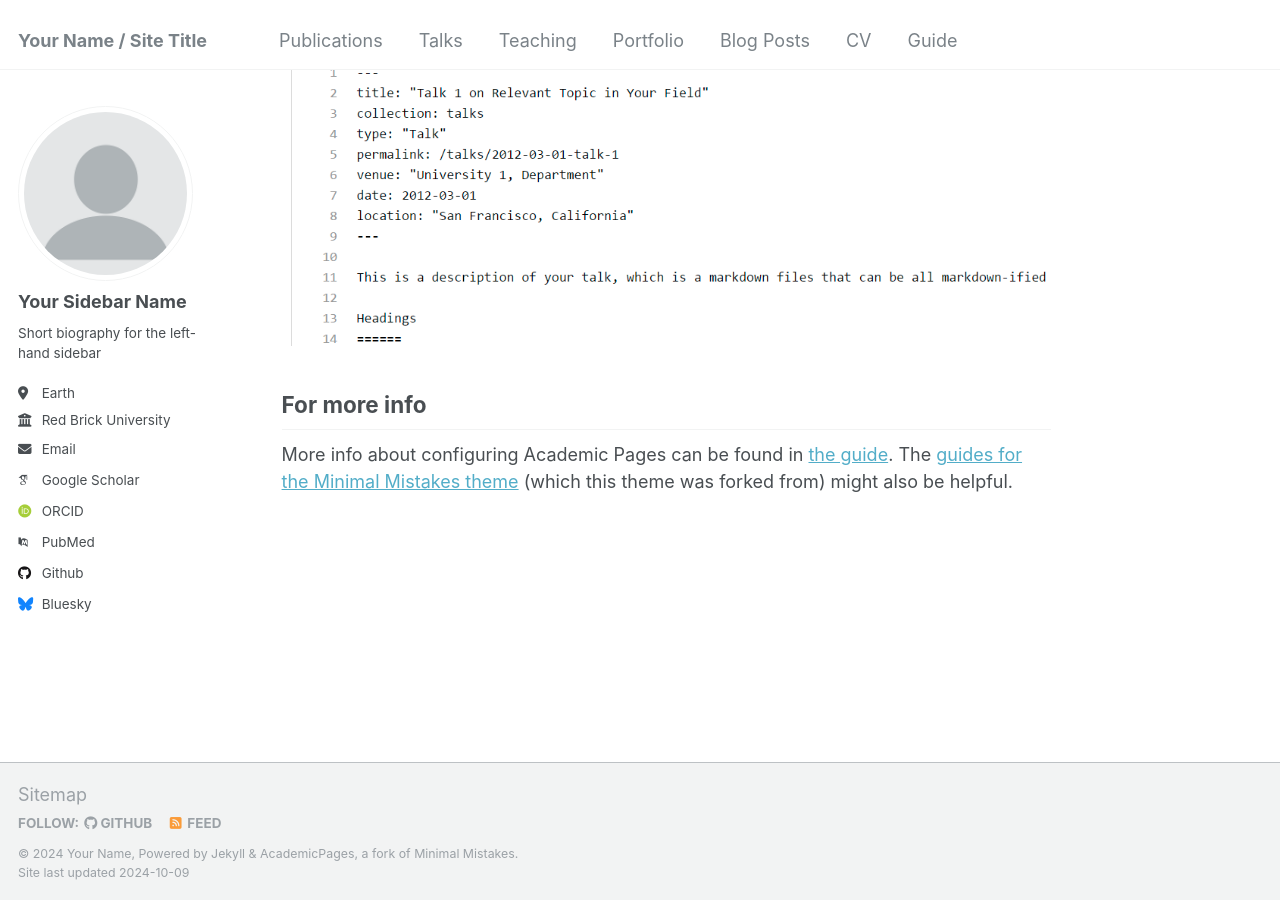
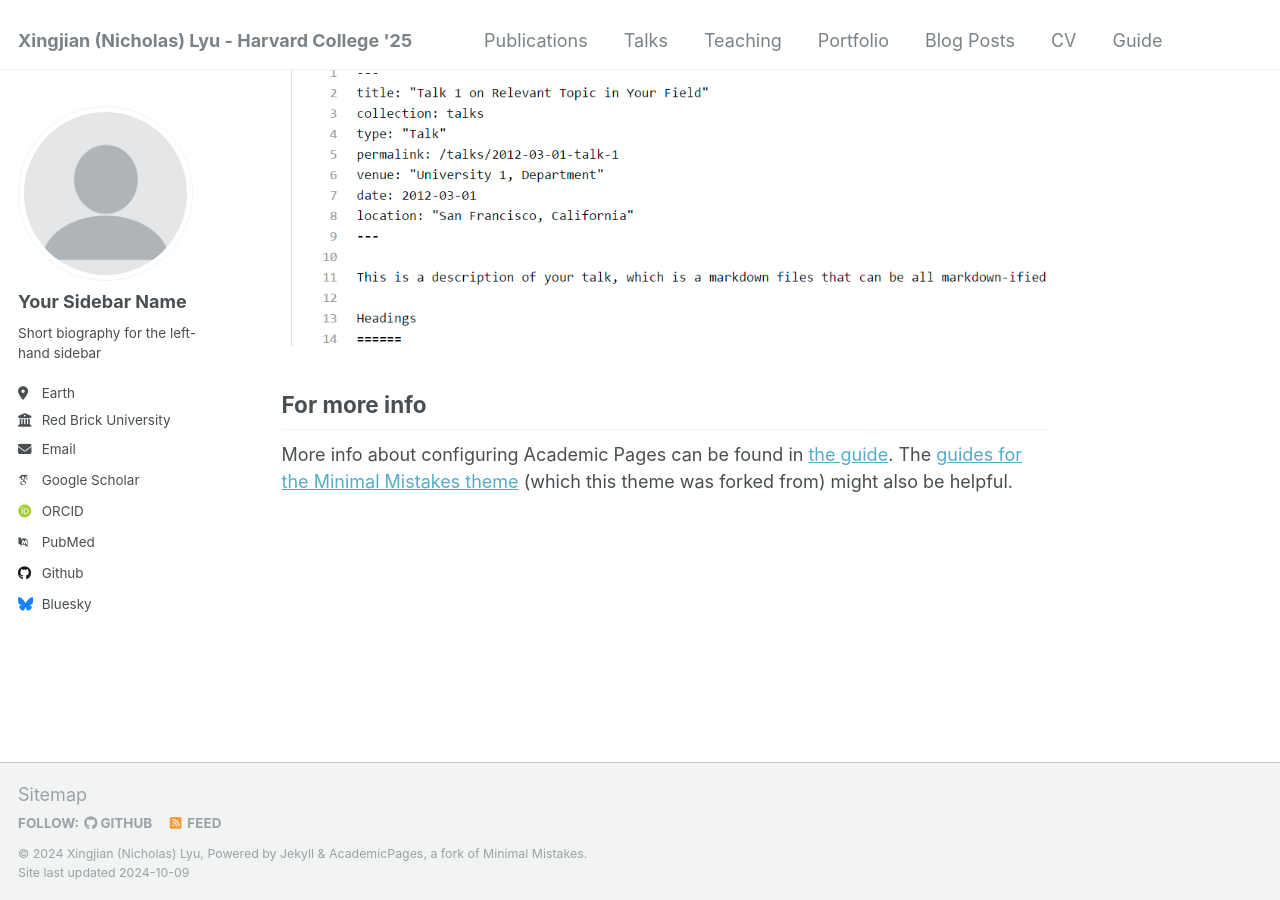
Before and after one commit to nlyu1/nlyu1.github.io, a Jekyll site: the page built from _pages/about.md, in a window 1280 px wide and 900 px high, scrolled down 2643 px. Built offline with Jekyll 4.4.1, drawn with Linux system fonts in a browser that asks for light colours; some web fonts are replaced.

Commit message:
Update _config.yml

```diff
--- a/_config.yml
+++ b/_config.yml
@@ -8,13 +8,13 @@
 
 # Basic Site Settings
 locale                   : "en-US"
-title                    : "Your Name / Site Title"
+title                    : "Xingjian (Nicholas) Lyu - Harvard College '25"
 title_separator          : "-"
-name                     : &name "Your Name"
-description              : &description "personal description"
-url                      : https://academicpages.github.io # the base hostname & protocol for your site e.g. "https://mmistakes.github.io"
+name                     : &name "Xingjian (Nicholas) Lyu"
+description              : &description "Hi, this is Nicholas."
+url                      : https://nlyu1.github.io/ # the base hostname & protocol for your site e.g. "https://mmistakes.github.io"
 baseurl                  : "" # the subpath of your site, e.g. "/blog"
-repository               : "academicpages/academicpages.github.io"
+repository               : "nlyu1/nlyu1.github.io"
 
 # Site Author - The following control what appear as part of the author content on the side bar.
 #               If a field is blank the icon and link will not appear, otherwise it will be shown.
```
